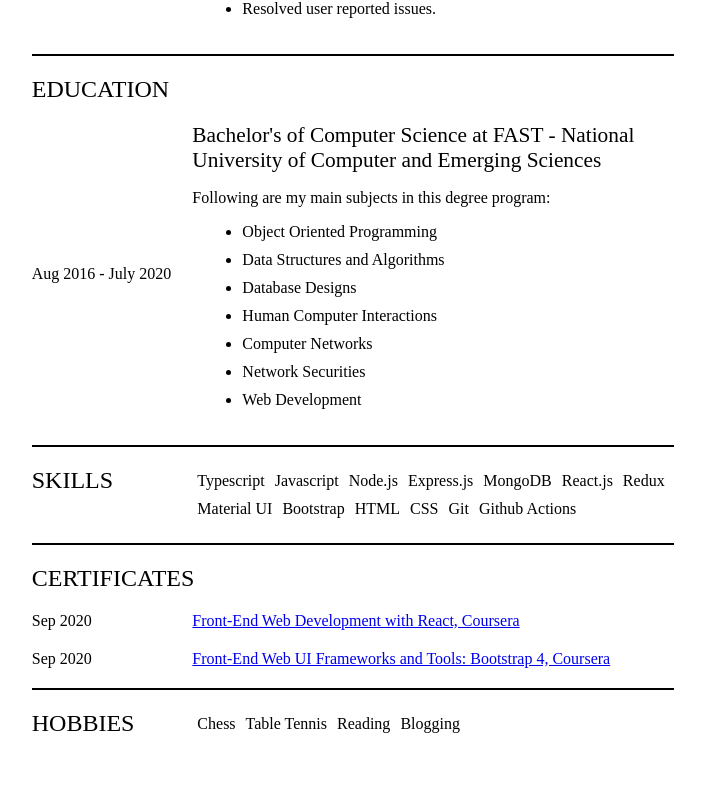
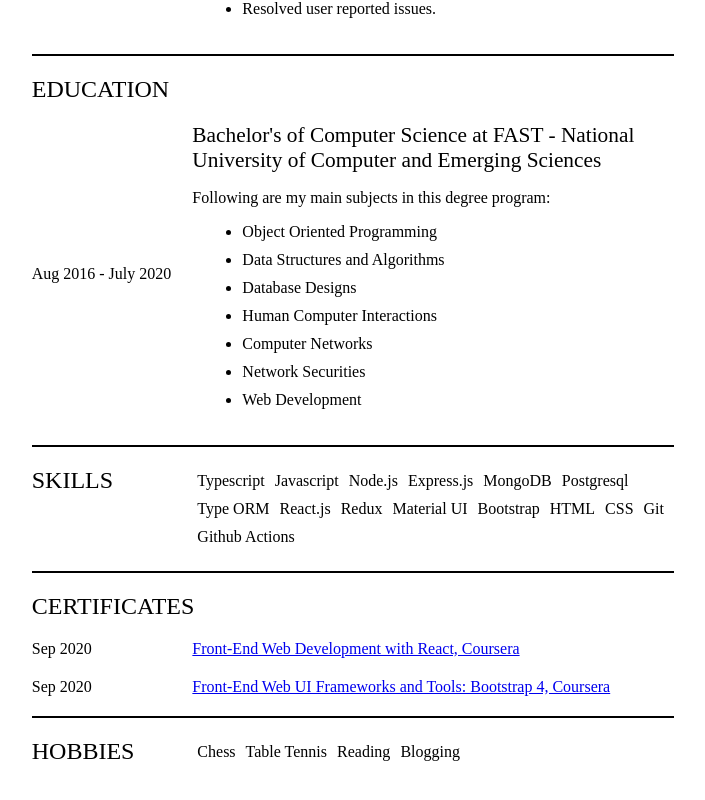
Before and after one commit to sabhas/resume, a React (Vite) app: page / in a window 1280 px wide. Shown: the part 1006-1806 px from the top of the page, without its empty margins (287-992 px from the left). Built offline with nearby package versions, Linux system fonts and the light colour scheme.

Commit message:
chore: added mores skills

```diff
--- a/src/components/skills.tsx
+++ b/src/components/skills.tsx
@@ -4,6 +4,8 @@ const data = [
   'Node.js',
   'Express.js',
   'MongoDB',
+  'Postgresql',
+  'Type ORM',
   'React.js',
   'Redux',
   'Material UI',
```
